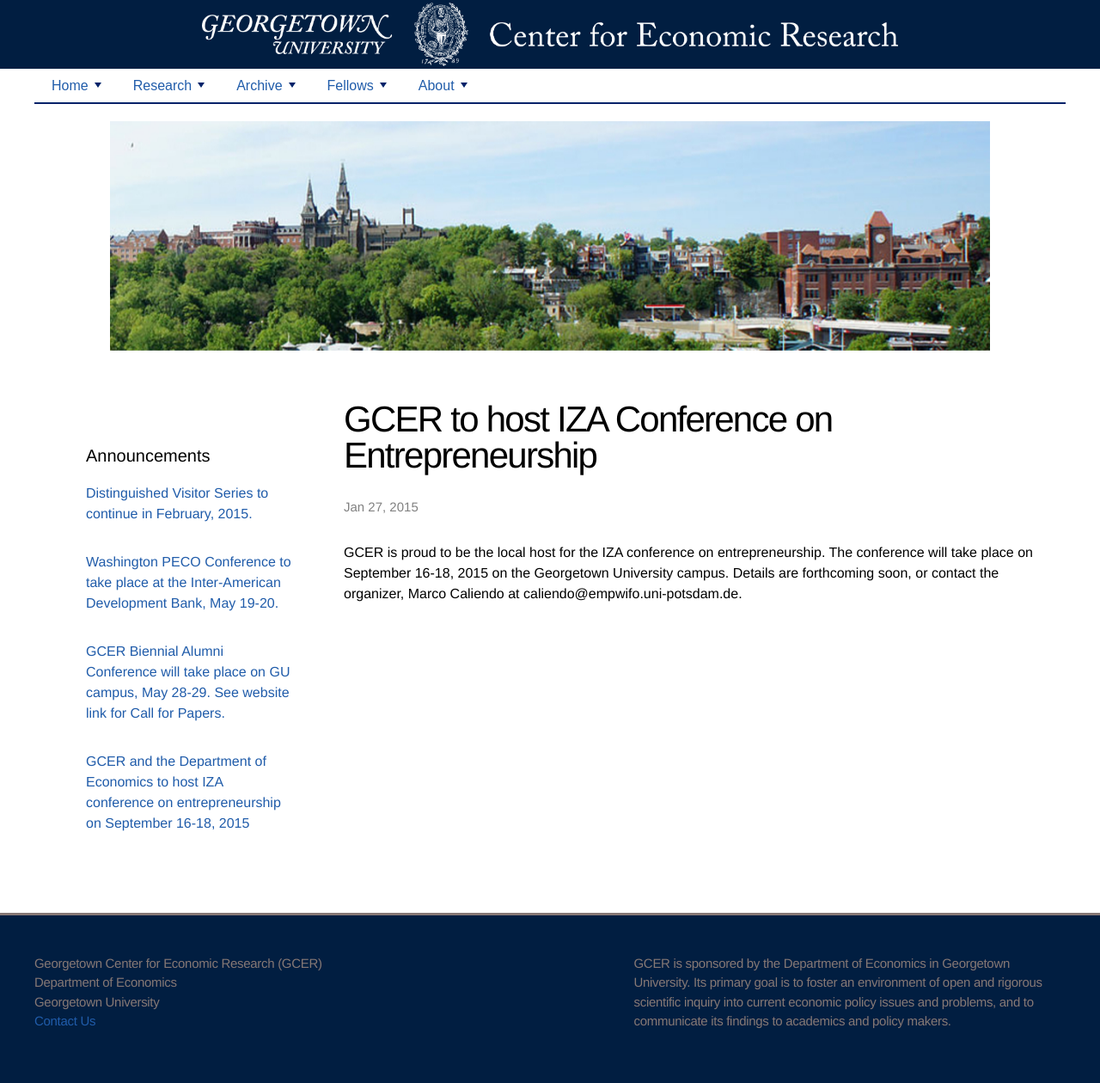
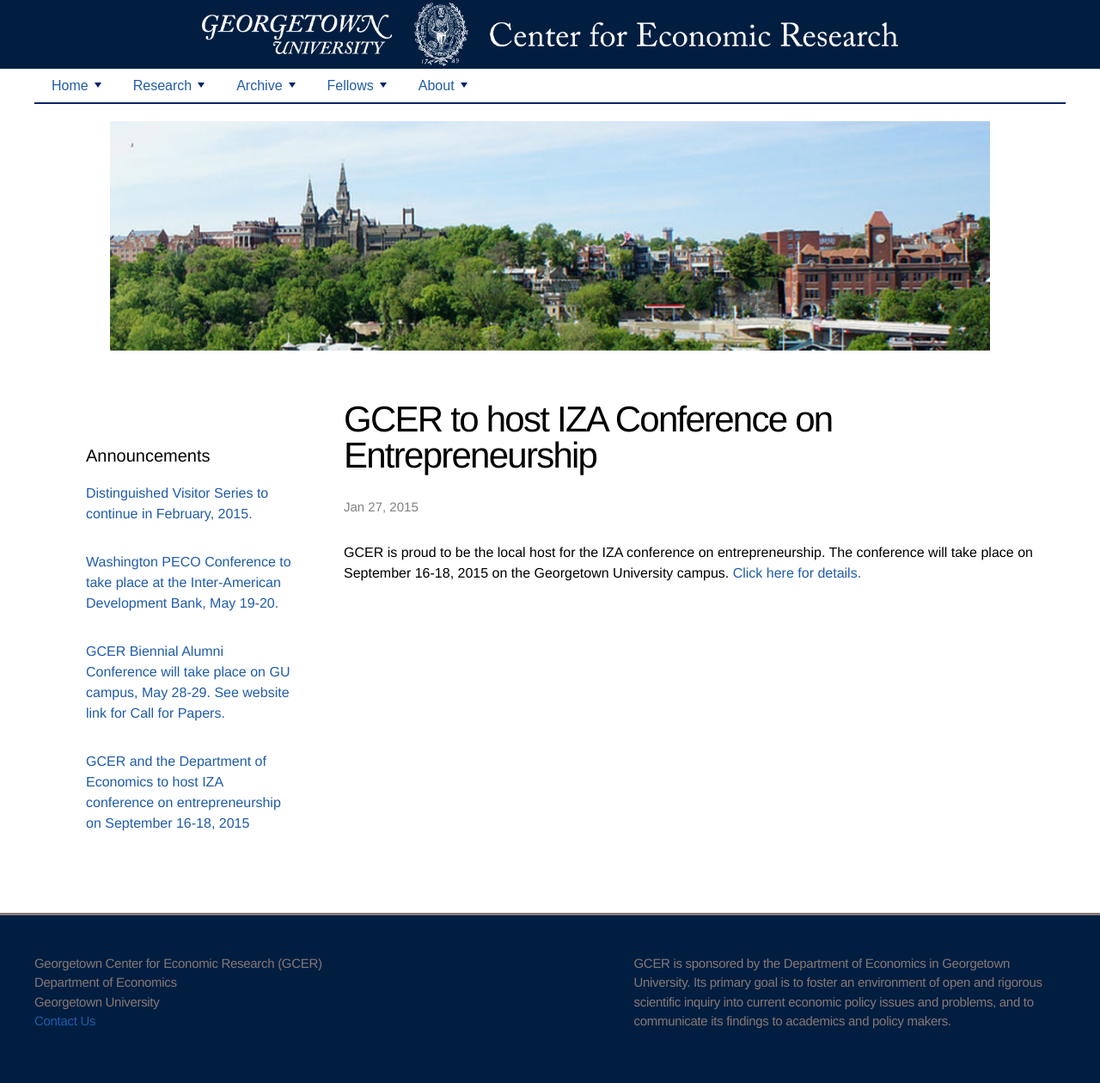
Before and after one commit to georgetown-econ/gcer, a Jekyll site: the page built from _posts/2015-01-27-iza-entrepreneurship.html, in a window 1280 px wide. Shown: the whole page at 86% size. Built offline with Jekyll 4.4.1, drawn with Linux system fonts in a browser that asks for light colours.

Commit message:
New link

```diff
--- a/_posts/2015-01-27-iza-entrepreneurship.html
+++ b/_posts/2015-01-27-iza-entrepreneurship.html
@@ -1,8 +1,8 @@
 ---
 layout: post
-title: "GCER to host IZA Conference on Entrepreneurship"
+title: GCER to host IZA Conference on Entrepreneurship
 date: "2015-01-27 00:00:00 +UTC"
 published: true
 ---
 
-<p>GCER is proud to be the local host for the IZA conference on entrepreneurship. The conference will take place on September 16-18, 2015 on the Georgetown University campus@@@. Details are forthcoming soon, or contact the organizer, Marco Caliendo at caliendo@empwifo.uni-potsdam.de.</p>
+<p>GCER is proud to be the local host for the IZA conference on entrepreneurship. The conference will take place on September 16-18, 2015 on the Georgetown University campus@@@. <a href="http://www.iza.org/conference_files/EntreRes2015/call_for_papers">   Click here for details. </a> </p>
```
